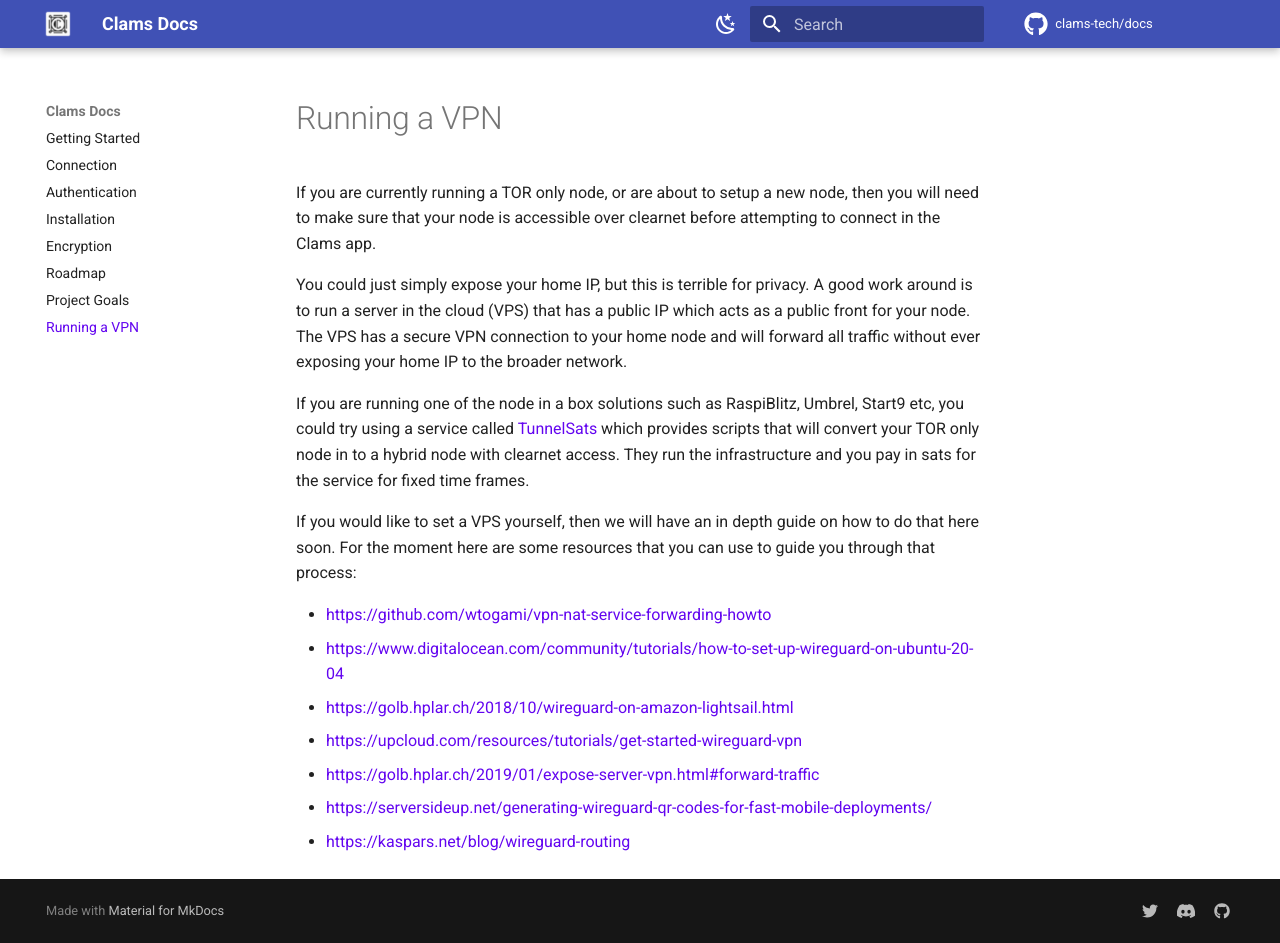
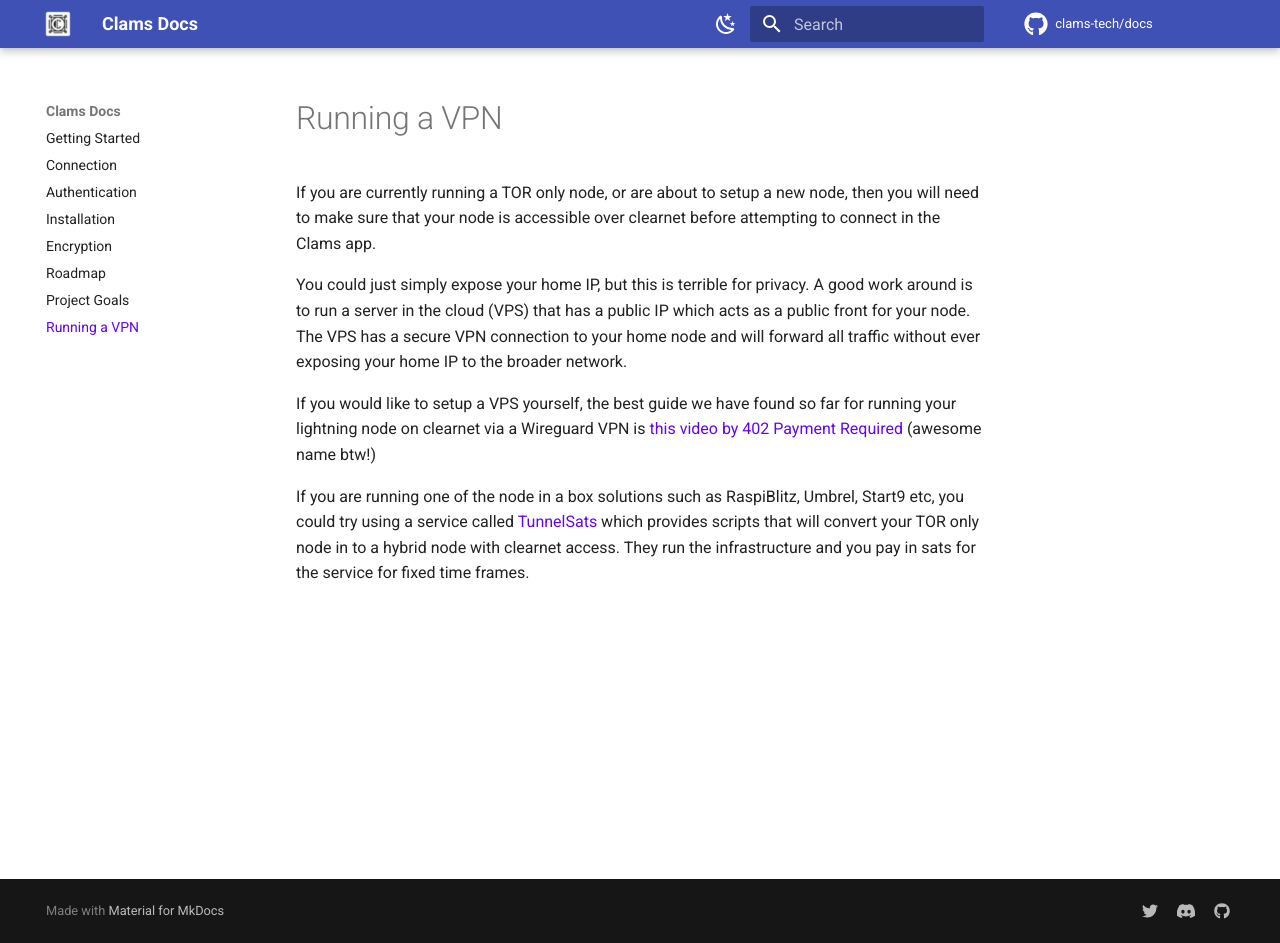
Before and after one commit to clams-tech/docs, an MkDocs documentation site: the page built from docs/running-a-vpn.md, in a window 1280 px wide and 943 px high. Built offline with MkDocs 1.6.1 and Material for MkDocs 9.7.7, drawn with Linux system fonts in a browser that asks for light colours; comment, search, counter and statistics services are not loaded.

Commit message:
Add video link to vpn page

```diff
--- a/docs/running-a-vpn.md
+++ b/docs/running-a-vpn.md
@@ -4,14 +4,6 @@ If you are currently running a TOR only node, or are about to setup a new node,
 
 You could just simply expose your home IP, but this is terrible for privacy. A good work around is to run a server in the cloud (VPS) that has a public IP which acts as a public front for your node. The VPS has a secure VPN connection to your home node and will forward all traffic without ever exposing your home IP to the broader network.
 
+If you would like to setup a VPS yourself, the best guide we have found so far for running your lightning node on clearnet via a Wireguard VPN is [this video by 402 Payment Required](https://www.youtube.com/watch?v=TzKj5garlIE) (awesome name btw!)
+
 If you are running one of the node in a box solutions such as RaspiBlitz, Umbrel, Start9 etc, you could try using a service called [TunnelSats](https://tunnelsats.com/) which provides scripts that will convert your TOR only node in to a hybrid node with clearnet access. They run the infrastructure and you pay in sats for the service for fixed time frames.
-
-If you would like to set a VPS yourself, then we will have an in depth guide on how to do that here soon. For the moment here are some resources that you can use to guide you through that process:
-
-- [https://github.com/wtogami/vpn-nat-service-forwarding-howto](https://github.com/wtogami/vpn-nat-service-forwarding-howto)
-- [https://www.digitalocean.com/community/tutorials/how-to-set-up-wireguard-on-ubuntu-20-04](https://www.digitalocean.com/community/tutorials/how-to-set-up-wireguard-on-ubuntu-20-04)
-- [https://golb.hplar.ch/2018/10/wireguard-on-amazon-lightsail.html](https://golb.hplar.ch/2018/10/wireguard-on-amazon-lightsail.html)
-- [https://upcloud.com/resources/tutorials/get-started-wireguard-vpn](https://upcloud.com/resources/tutorials/get-started-wireguard-vpn)
-- [https://golb.hplar.ch/2019/01/expose-server-vpn.html#forward-traffic](https://golb.hplar.ch/2019/01/expose-server-vpn.html#forward-traffic)
-- [https://serversideup.net/generating-wireguard-qr-codes-for-fast-mobile-deployments/](https://serversideup.net/generating-wireguard-qr-codes-for-fast-mobile-deployments/)
-- [https://kaspars.net/blog/wireguard-routing](https://kaspars.net/blog/wireguard-routing)
```
